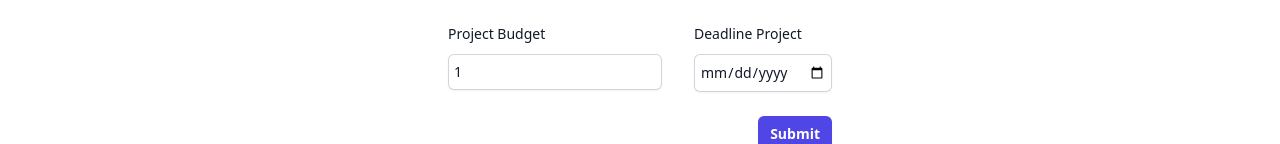
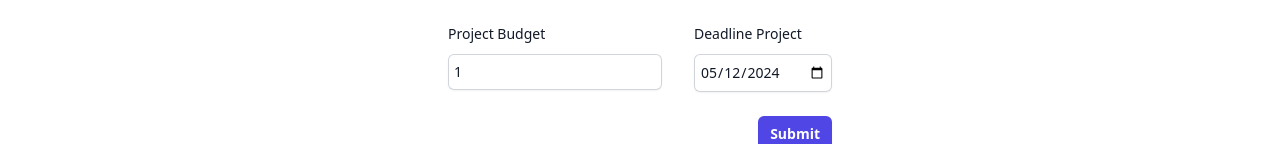
Before and after one commit to desyasarbini/Group_B_Project_FE, a Next.js app: page /admin/projects/create in a window 1280 px wide. Shown: the part 538-682 px from the top of the page. Built offline with nearby package versions, Linux system fonts and the light colour scheme.

Commit message:
fix error in create project

```diff
--- a/package.json
+++ b/package.json
@@ -27,6 +27,7 @@
   },
   "devDependencies": {
     "@iconify-icon/react": "^2.1.0",
+    "@types/luxon": "^3.4.2",
     "@types/node": "^20",
     "@types/react": "^18",
     "@types/react-dom": "^18",
--- a/src/pages/admin/projects/create.tsx
+++ b/src/pages/admin/projects/create.tsx
@@ -7,14 +7,13 @@ import { Navigate } from "react-router-dom";
 import { DateTime } from "luxon";
 
 const create = () => {
-
   const formik = useFormik({
     initialValues: {
       project_image: "",
       project_name: "",
       description: "",
       target_amount: 1.0,
-      end_date: DateTime.fromISO("2024-05-12")
+      end_date: "2024-05-12",
     },
     validationSchema: Yup.object({
       project_image: Yup.string().required("Required"),
@@ -31,6 +30,10 @@ const create = () => {
           throw new Error("Token not found. Please login.");
         }
 
+        const luxonEndDate = DateTime.fromISO(values.end_date);
+        const endDateString = luxonEndDate.toISODate();
+
+        console.log(endDateString);
         await axios.post(
           `${PROJECT_API}create`,
           {
@@ -38,13 +41,12 @@ const create = () => {
             project_name: values.project_name,
             description: values.description,
             target_amount: values.target_amount,
-            end_date: values.end_date,
+            end_date: endDateString,
           },
           {
             headers: { Authorization: `Bearer ${token}` },
           }
         );
-
       } catch (error) {
         console.error("Failed to create data:", error);
         throw new Error("Failed to create data");
```
Also changed, not shown: 1 other file (tests, documents, lock files or other folders).
